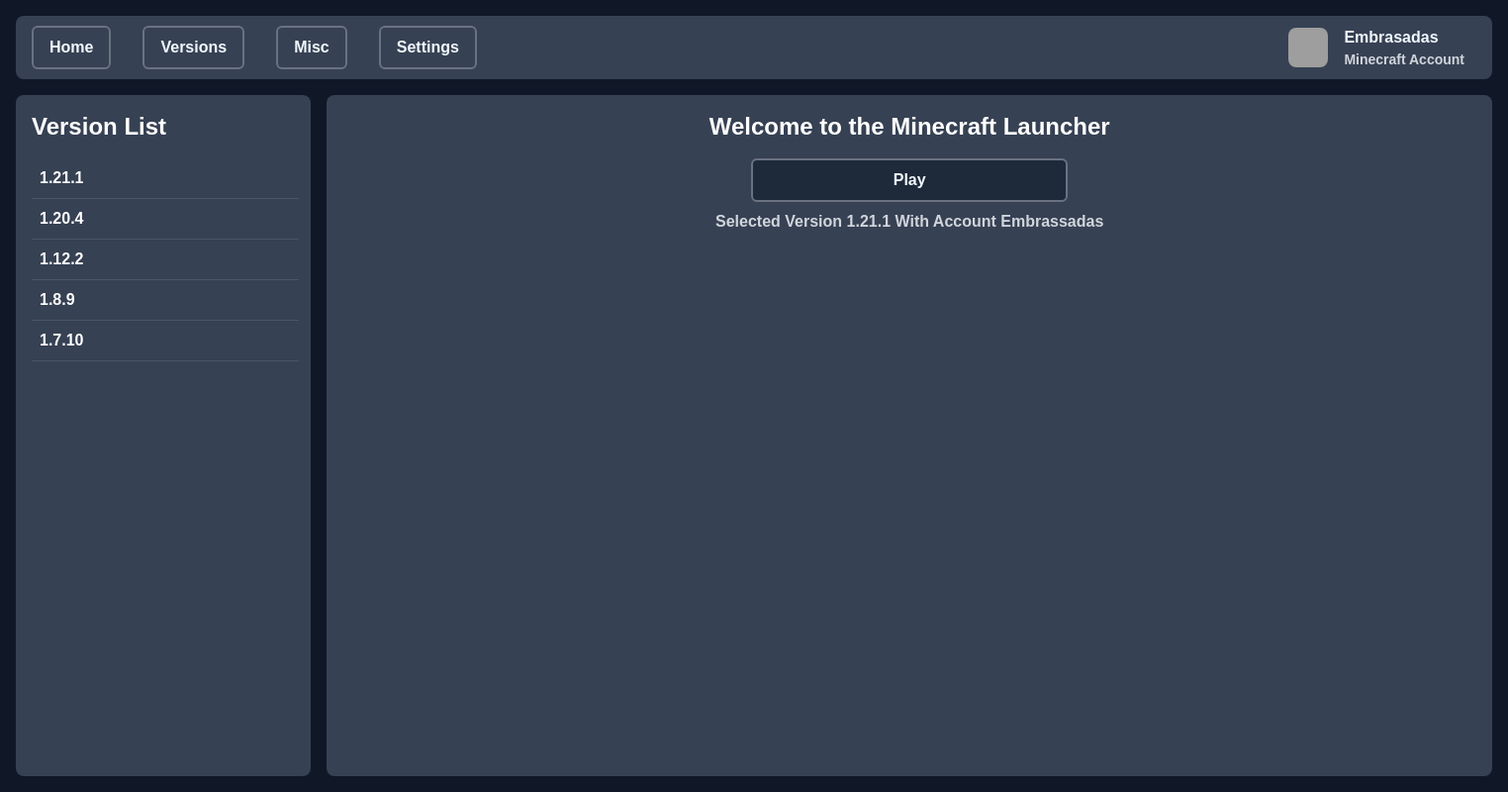
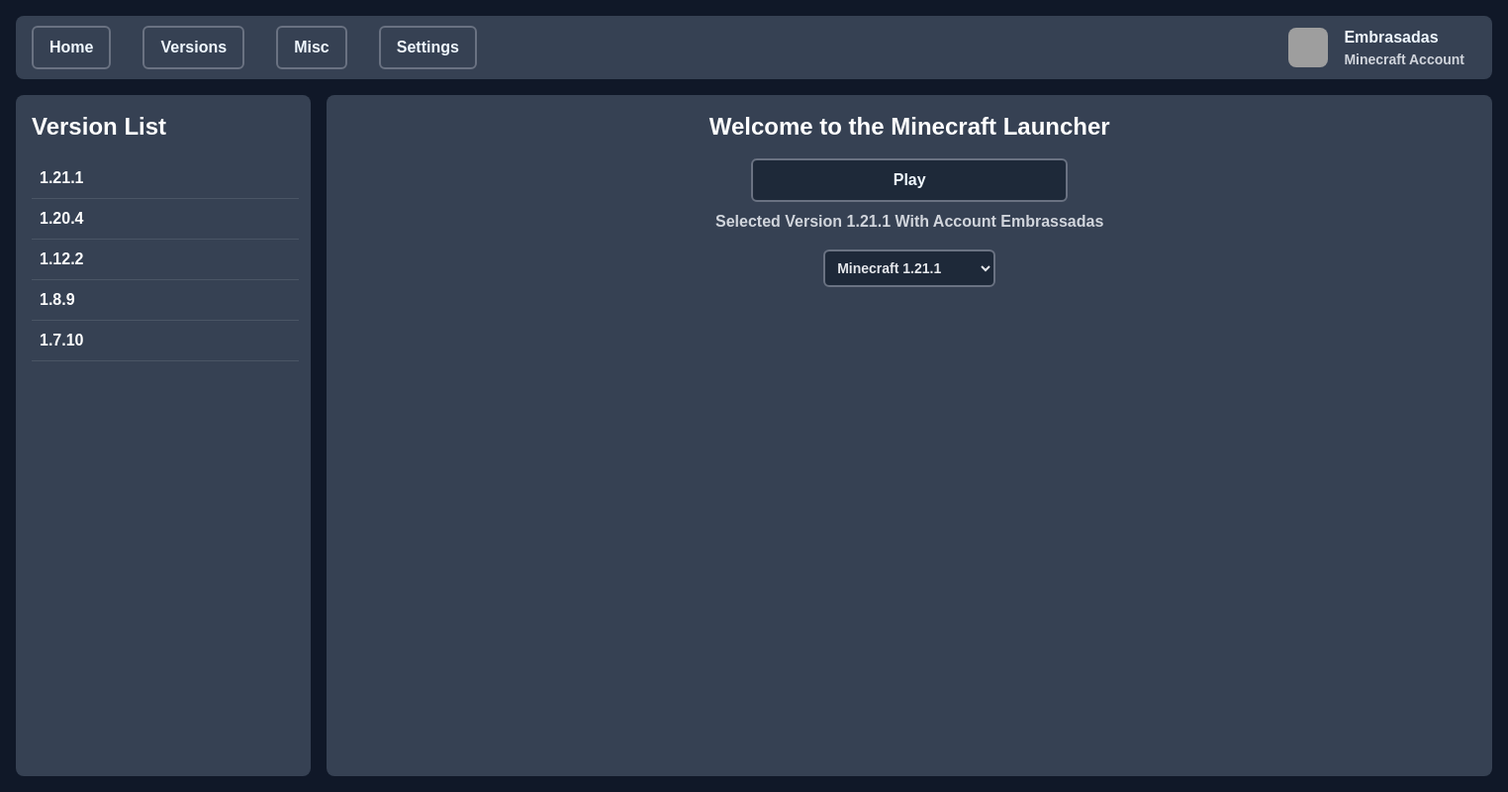
Before and after one commit to r1sque/Electron-Mc-Launcher, an Electron app: page public/index.html in a window 1524 px wide. Shown: the whole page at 99% size. Drawn offline with Linux system fonts and the light colour scheme; no server answers; grey boxes are pictures that could not be loaded.

Commit message:
temporarly using the version here

```diff
--- a/public/index.html
+++ b/public/index.html
@@ -63,6 +63,69 @@
                         class="w-80 px-4 py-2 bg-gray-800 border-2 border-gray-500 rounded-md">Play</button>
                     <h1 class="font-semibold text-gray-300">Selected Version 1.21.1 With Account Embrassadas</h1>
                 </div>
+
+                <div class="flex flex-col items-center gap-4">
+                    <select id="version-select"
+                        class="p-2 pe-9 w-full rounded-md text-sm bg-gray-800 text-gray-200 border-2 border-gray-500 focus:outline-none focus:ring focus:ring-gray-600">
+                        <option value="1.21.1">Minecraft 1.21.1</option>
+                        <option value="1.20.4">Minecraft 1.20.4</option>
+                        <option value="1.20.3">Minecraft 1.20.3</option>
+                        <option value="1.20.2">Minecraft 1.20.2</option>
+                        <option value="1.20.1">Minecraft 1.20.1</option>
+                        <option value="1.20.0">Minecraft 1.20.0</option>
+                        <option value="1.19.4">Minecraft 1.19.4</option>
+                        <option value="1.19.3">Minecraft 1.19.3</option>
+                        <option value="1.19.2">Minecraft 1.19.2</option>
+                        <option value="1.19.1">Minecraft 1.19.1</option>
+                        <option value="1.19.0">Minecraft 1.19.0</option>
+                        <option value="1.18.2">Minecraft 1.18.2</option>
+                        <option value="1.18.1">Minecraft 1.18.1</option>
+                        <option value="1.18.0">Minecraft 1.18.0</option>
+                        <option value="1.17.1">Minecraft 1.17.1</option>
+                        <option value="1.17.0">Minecraft 1.17.0</option>
+                        <option value="1.16.5">Minecraft 1.16.5</option>
+                        <option value="1.16.4">Minecraft 1.16.4</option>
+                        <option value="1.16.3">Minecraft 1.16.3</option>
+                        <option value="1.16.2">Minecraft 1.16.2</option>
+                        <option value="1.16.1">Minecraft 1.16.1</option>
+                        <option value="1.16.0">Minecraft 1.16.0</option>
+                        <option value="1.15.2">Minecraft 1.15.2</option>
+                        <option value="1.15.1">Minecraft 1.15.1</option>
+                        <option value="1.15.0">Minecraft 1.15.0</option>
+                        <option value="1.14.4">Minecraft 1.14.4</option>
+                        <option value="1.14.3">Minecraft 1.14.3</option>
+                        <option value="1.14.2">Minecraft 1.14.2</option>
+                        <option value="1.14.1">Minecraft 1.14.1</option>
+                        <option value="1.14.0">Minecraft 1.14.0</option>
+                        <option value="1.13.2">Minecraft 1.13.2</option>
+                        <option value="1.13.1">Minecraft 1.13.1</option>
+                        <option value="1.13.0">Minecraft 1.13.0</option>
+                        <option value="1.12.2">Minecraft 1.12.2</option>
+                        <option value="1.12.1">Minecraft 1.12.1</option>
+                        <option value="1.12.0">Minecraft 1.12.0</option>
+                        <option value="1.11.2">Minecraft 1.11.2</option>
+                        <option value="1.11.1">Minecraft 1.11.1</option>
+                        <option value="1.11.0">Minecraft 1.11.0</option>
+                        <option value="1.10.2">Minecraft 1.10.2</option>
+                        <option value="1.10.1">Minecraft 1.10.1</option>
+                        <option value="1.10.0">Minecraft 1.10.0</option>
+                        <option value="1.9.4">Minecraft 1.9.4</option>
+                        <option value="1.9.3">Minecraft 1.9.3</option>
+                        <option value="1.9.2">Minecraft 1.9.2</option>
+                        <option value="1.9.1">Minecraft 1.9.1</option>
+                        <option value="1.9.0">Minecraft 1.9.0</option>
+                        <option value="1.8.9">Minecraft 1.8.9</option>
+                        <option value="1.8.8">Minecraft 1.8.8</option>
+                        <option value="1.8.7">Minecraft 1.8.7</option>
+                        <option value="1.8.6">Minecraft 1.8.6</option>
+                        <option value="1.8.5">Minecraft 1.8.5</option>
+                        <option value="1.8.4">Minecraft 1.8.4</option>
+                        <option value="1.8.3">Minecraft 1.8.3</option>
+                        <option value="1.8.2">Minecraft 1.8.2</option>
+                        <option value="1.8.1">Minecraft 1.8.1</option>
+                        <option value="1.8.0">Minecraft 1.8.0</option>
+                    </select>
+                </div>
             </div>
         </div>
     </div>
```
